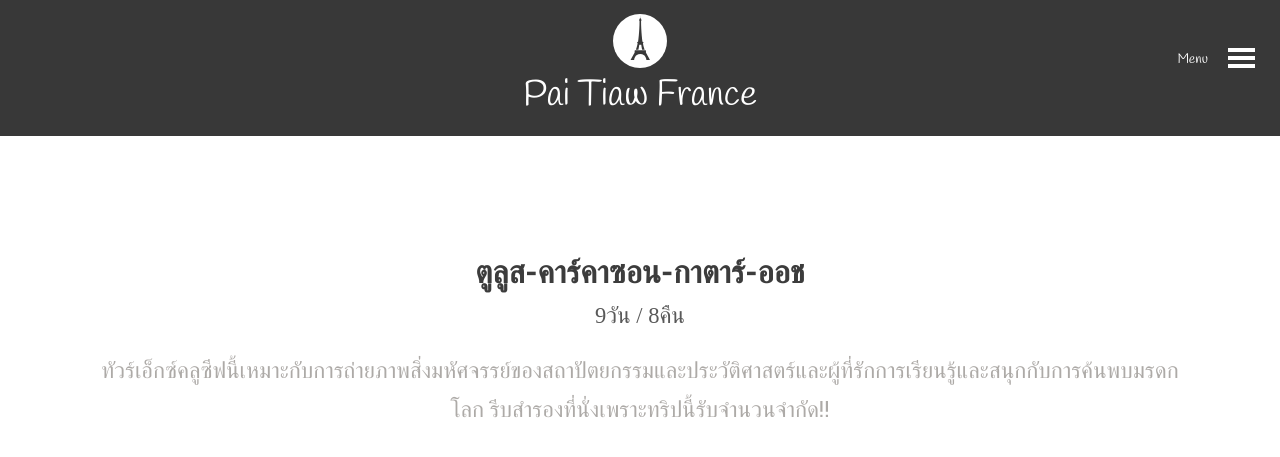
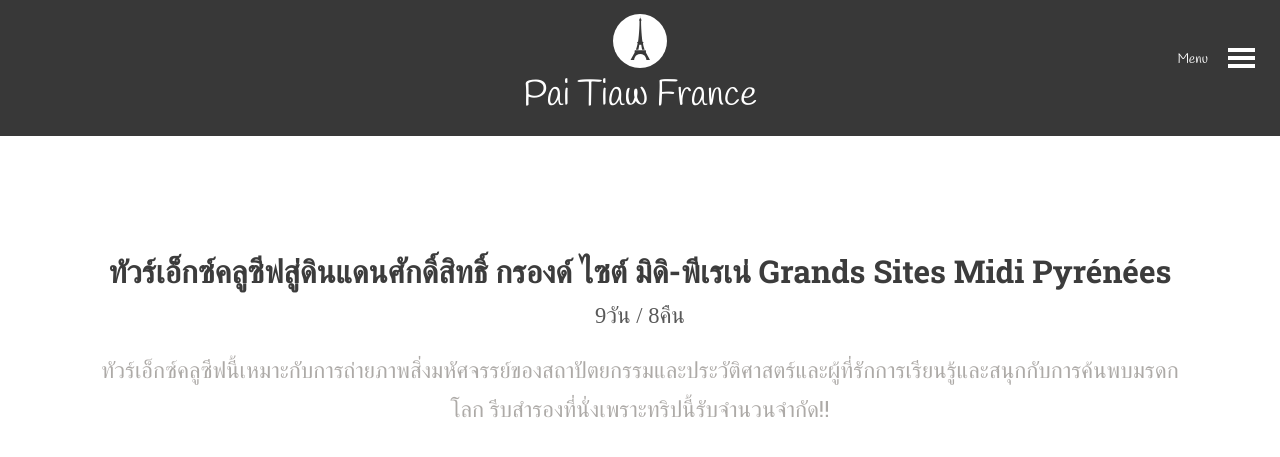
Before and after one commit to paitiewfrance/paitiewfrance.github.io, a Jekyll site: the page built from tour-languedoc-roussillon-midi-pyrenee/grand-site-pyrenees.md, in a window 1280 px wide and 900 px high, cut to the strip 0-469 px from the top of the window. Shown: the top 457 px of the strip. Built offline with Jekyll 4.4.1, drawn with Linux system fonts in a browser that asks for light colours; nearby versions of some CDN libraries; some web fonts are replaced.

Commit message:
Add tour name to grand site mp

```diff
--- a/tour-languedoc-roussillon-midi-pyrenee/grand-site-pyrenees.md
+++ b/tour-languedoc-roussillon-midi-pyrenee/grand-site-pyrenees.md
@@ -5,7 +5,7 @@ deposit: 30000
 remark: ทัวร์เอ็กซ์คลูซีฟนี้เหมาะกับการถ่ายภาพสิ่งมหัศจรรย์ของสถาปัตยกรรมและประวัติศาสตร์และผู้ที่รักการเรียนรู้และสนุกกับการค้นพบมรดกโลก รีบสำรองที่นั่งเพราะทริปนี้รับจำนวนจำกัด!!
 title:  ทัวร์ฝรั่งเศส 9วัน 8 คืน ณ แคว้นมิดิ-พีเรเน่
 meta:  ร่วมเดินทางกับเราไปเที่ยวฟรานซ์ ทัวร์ฝรั่งเศส 9 วัน ณ แคว้นมิดิ-พีเรเน่ ไปสำรวจ 11 สถานที่ศักดิ์สิทธิ์ที่เป็นมรดกโลก รอคคามาดูร์ Rocamadour, คาออร์ Cahors, กองค์ Conques และลูร์ด Lourdes
-tourName: ตูลูส-คาร์คาซอน-กาตาร์-ออช
+tourName: ทัวร์เอ็กซ์คลูซีฟสู่ดินแดนศักดิ์สิทธิ์ กรองด์ ไซต์ มิดิ-พีเรเน่ Grands Sites Midi Pyrénées
 duration: 9วัน / 8คืน
 img:
   - name: /img/pyrenees/najac
```
